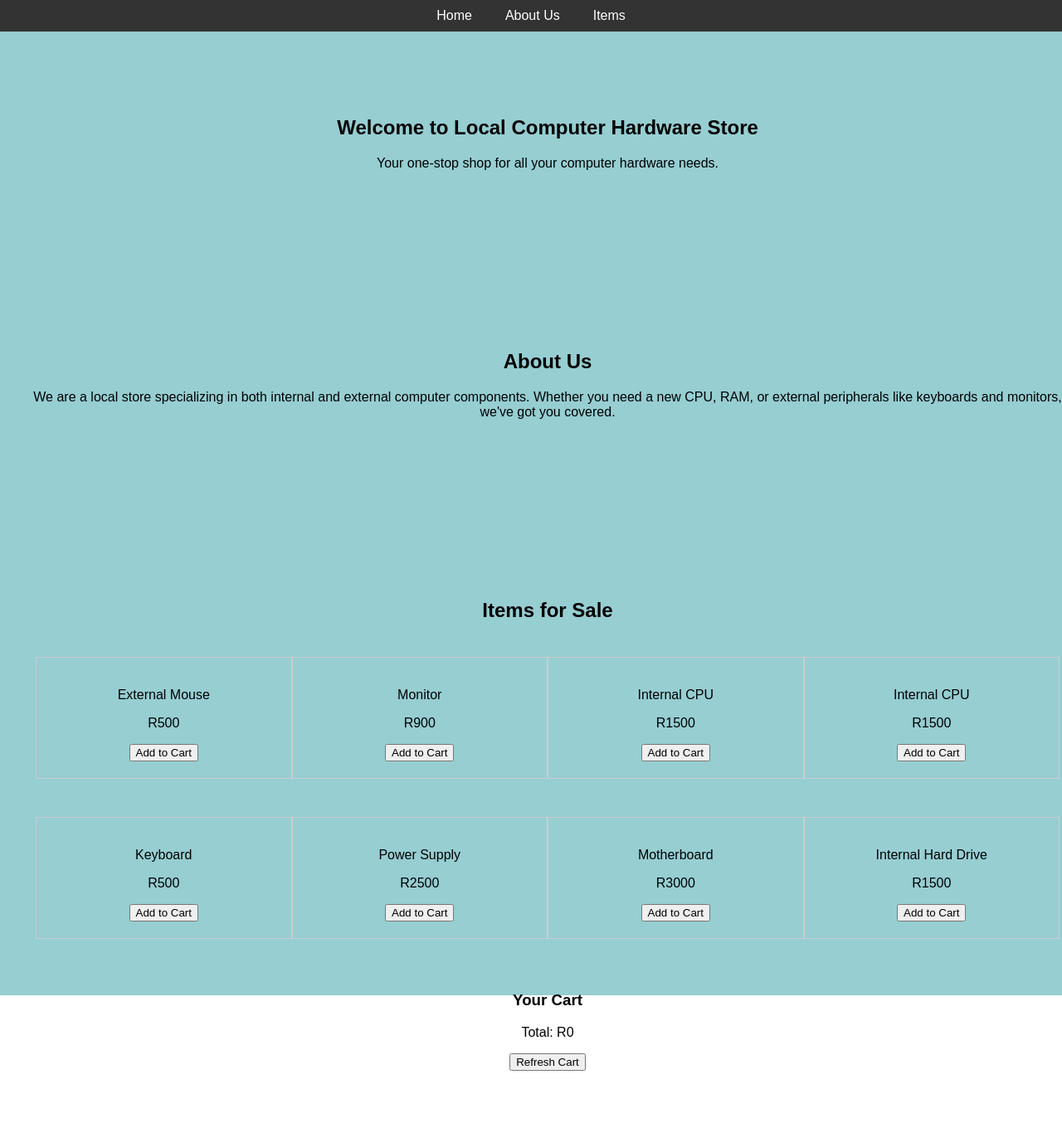
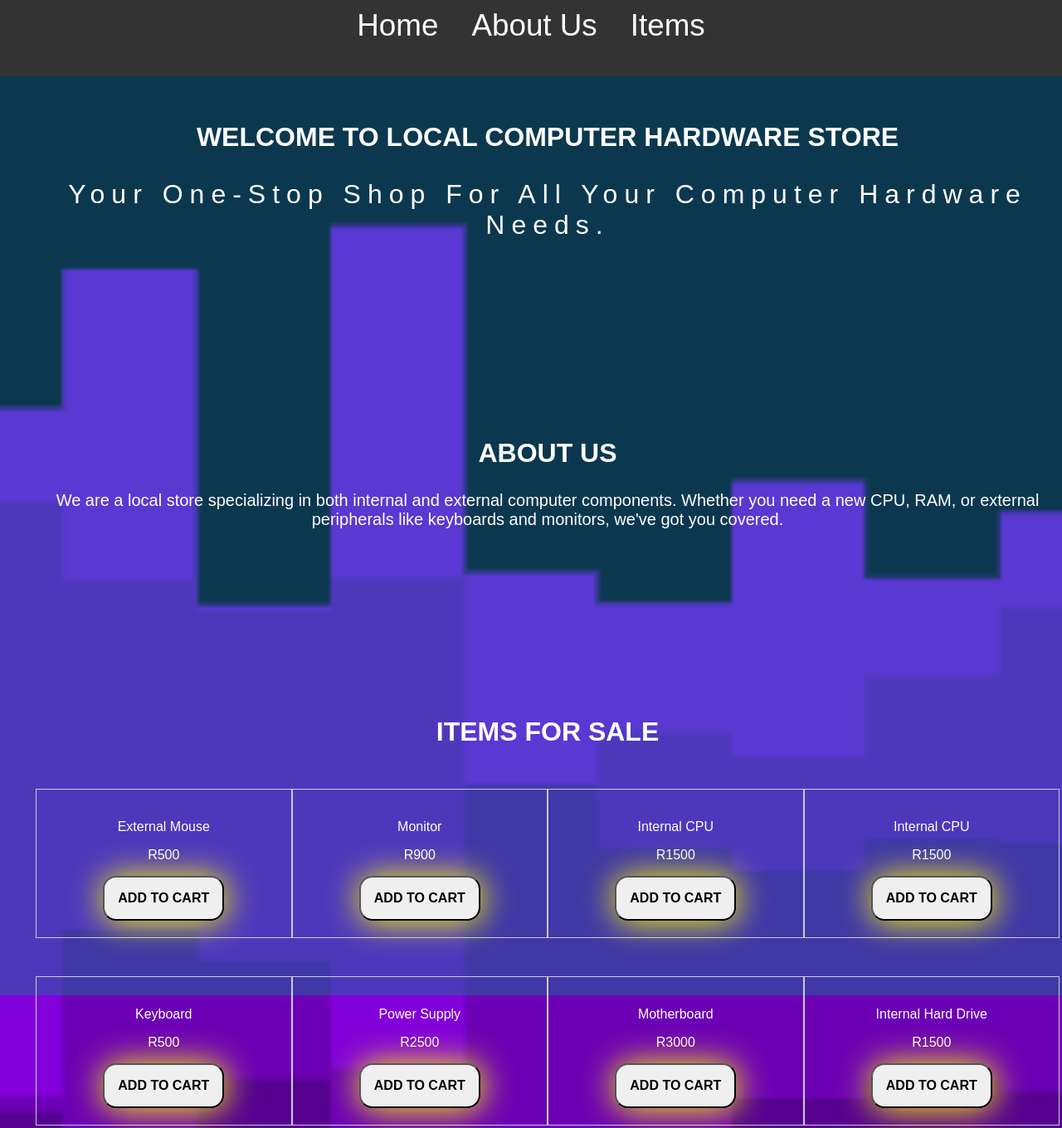
Before and after one commit to 16Shemar/ISAT, a plain HTML site: page index.html in a window 1280 px wide. Shown: the top 1360 px of the page at 83% size. Drawn offline with Linux system fonts and the light colour scheme.

Commit message:
first commit

```diff
--- a/CSS/style.css
+++ b/CSS/style.css
@@ -1,29 +1,38 @@
 body {
     font-family: Arial, sans-serif;
+    color: white;
+    font-size: 16px;
     margin: 0;
     padding: 0;
-    background-image: url(/Images/images_stores_WestburyLongIsland_WestburyROTATORlaptops560.jpg); /* Replace with your image URL */
-    background-size: cover; /* Adjust as needed */
+    background-image: url("/Images/layered-steps-haikei.png");
+    background-size: cover;
     background-repeat: no-repeat;
     animation: backgroundAnimation 20s linear infinite;
     overflow-x: hidden;
 }
+
 body::before {
-    content: ""; /* Required for pseudo-elements */
+    content: "";
+    /* Required for pseudo-elements */
     position: absolute;
     top: 0;
     left: 0;
     width: 100vw;
     height: 150vh;
-    background: rgba(1, 136, 146, 0.411); /* Black overlay with 50% opacity; adjust as needed */
-    pointer-events: none; /* Ensures the overlay doesn't interfere with interactions */
-    z-index: -1; /* Places the overlay above the background image */
-  }
+    background: rgba(1, 136, 146, 0.411);
+    /* Black overlay with 50% opacity; adjust as needed */
+    pointer-events: none;
+    /* Ensures the overlay doesn't interfere with interactions */
+    z-index: -1;
+    /* Places the overlay above the background image */
+}
+
 header {
     background-color: #333;
     color: #fff;
     padding: 10px 0;
     position: fixed;
+    height: 9vh;
     width: 100%;
     top: 0;
     z-index: 1000;
@@ -44,17 +53,49 @@ nav ul li {
 nav ul li a {
     color: #fff;
     text-decoration: none;
+    font-size: 2.3rem;
 }
 
 section {
     padding: 60px 20px;
     margin-top: 60px;
 }
-.about,.items, .home{
+
+.about,
+.items,
+.home {
     text-align: center;
     width: 100%;
     height: 100hv;
 }
+
+.home h1 {
+    font-size: 2rem;
+    text-transform: uppercase;
+}
+
+.home p {
+    font-size: 2rem;
+    text-transform: capitalize;
+    letter-spacing: 8px;
+}
+
+.about h2 {
+    font-size: 2rem;
+    text-transform: uppercase;
+}
+
+.about p {
+    font-size: 20px;
+
+}
+
+.items h2 {
+    font-size: 2rem;
+    text-transform: uppercase;
+}
+
+
 
 #items {
     /* display: flex;
@@ -68,24 +109,40 @@ section {
     text-align: center;
     width: 100%;
 }
-.first-row-items,.second-row-items{
+
+.first-row-items,
+.second-row-items {
     display: flex;
     padding: 23px;
 }
+
 #cart {
     margin-top: 40px;
 }
+
 @keyframes backgroundAnimation {
     0% {
-      background-position: 0% 0%;
+        background-position: 0% 0%;
     }
+
     50% {
-      background-position: 100% 100%;
+        background-position: 100% 100%;
     }
+
     100% {
-      background-position: 0% 0%;
+        background-position: 0% 0%;
     }
-  }
+}
+
+.btn {
+    padding: 1rem;
+    border-radius: 1rem;
+    font-size: 1rem;
+    font-weight: bold;
+    text-transform: uppercase;
+    filter: drop-shadow(1px 1px 20px yellow);
+}
+
 footer {
     background-color: #333;
     color: #fff;
--- a/index.html
+++ b/index.html
@@ -1,11 +1,13 @@
 <!DOCTYPE html>
 <html lang="en">
+
 <head>
     <meta charset="UTF-8">
     <meta name="viewport" content="width=device-width, initial-scale=1.0">
     <title>Local Computer Hardware Store</title>
     <link rel="stylesheet" href="CSS/style.css">
 </head>
+
 <body>
     <header>
         <nav>
@@ -24,7 +26,8 @@
 
     <section id="about" class="about">
         <h2>About Us</h2>
-        <p>We are a local store specializing in both internal and external computer components. Whether you need a new CPU, RAM, or external peripherals like keyboards and monitors, we've got you covered.</p>
+        <p>We are a local store specializing in both internal and external computer components. Whether you need a new
+            CPU, RAM, or external peripherals like keyboards and monitors, we've got you covered.</p>
     </section>
 
     <section id="items" class="items">
@@ -33,48 +36,48 @@
             <div class="item" data-price="500">
                 <p>External Mouse</p>
                 <p>R500</p>
-            <button onclick="addToCart(500)">Add to Cart</button>
+                <button onclick="addToCart(500)" class="btn">Add to Cart</button>
             </div>
             <div class="item" data-price="R900">
                 <p>Monitor</p>
                 <p>R900</p>
-            <button onclick="addToCart(900)">Add to Cart</button>
+                <button onclick="addToCart(900)" class="btn">Add to Cart</button>
             </div>
 
             <div class="item" data-price="1500">
                 <p>Internal CPU</p>
                 <p>R1500</p>
-            <button onclick="addToCart(1500)">Add to Cart</button>
+                <button onclick="addToCart(1500)" class="btn">Add to Cart</button>
             </div>
 
             <div class="item" data-price="1500">
                 <p>Internal CPU</p>
                 <p>R1500</p>
-            <button onclick="addToCart(1500)">Add to Cart</button>
+                <button onclick="addToCart(1500)" class="btn">Add to Cart</button>
             </div>
         </div>
         <div class="second-row-items">
             <div class="item" data-price="500">
                 <p>Keyboard</p>
                 <p>R500</p>
-            <button onclick="addToCart(2500)">Add to Cart</button>
+                <button onclick="addToCart(2500)" class="btn">Add to Cart</button>
             </div>
             <div class="item" data-price="2500">
                 <p>Power Supply</p>
                 <p>R2500</p>
-            <button onclick="addToCart(2500)">Add to Cart</button>
+                <button onclick="addToCart(2500)" class="btn">Add to Cart</button>
             </div>
 
             <div class="item" data-price="3000">
                 <p>Motherboard</p>
                 <p>R3000</p>
-            <button onclick="addToCart(3000)">Add to Cart</button>
+                <button onclick="addToCart(3000)" class="btn">Add to Cart</button>
             </div>
 
             <div class="item" data-price="1500">
                 <p>Internal Hard Drive</p>
                 <p>R1500</p>
-            <button onclick="addToCart(1500)">Add to Cart</button>
+                <button onclick="addToCart(1500)" class="btn">Add to Cart</button>
             </div>
         </div>
         <!-- Add more items as needed -->
@@ -83,7 +86,7 @@
             <h3>Your Cart</h3>
             <ul id="cartItems"></ul>
             <p>Total: R<span id="totalPrice">0</span></p>
-            <button onclick="refreshCart()">Refresh Cart</button>
+            <button onclick="refreshCart()" class="btn">Refresh Cart</button>
         </div>
     </section>
 
@@ -99,4 +102,5 @@
 
     <script src="JS/script.js"></script>
 </body>
+
 </html>
```
Also changed, not shown: Images/layered-steps-haikei.png (added), Images/wave-haikei.png (added). Lines whose indentation alone changed are shown as unchanged.
